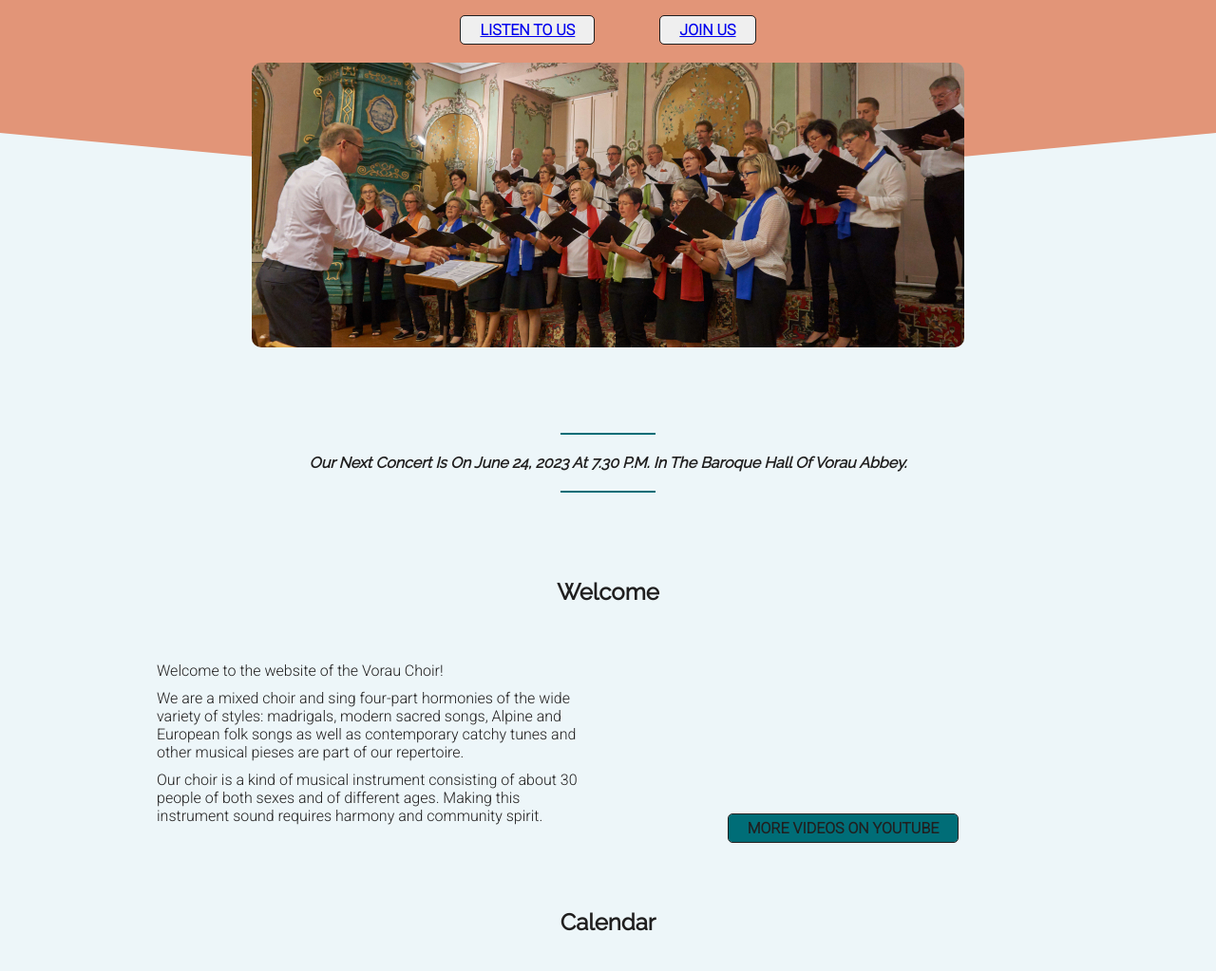
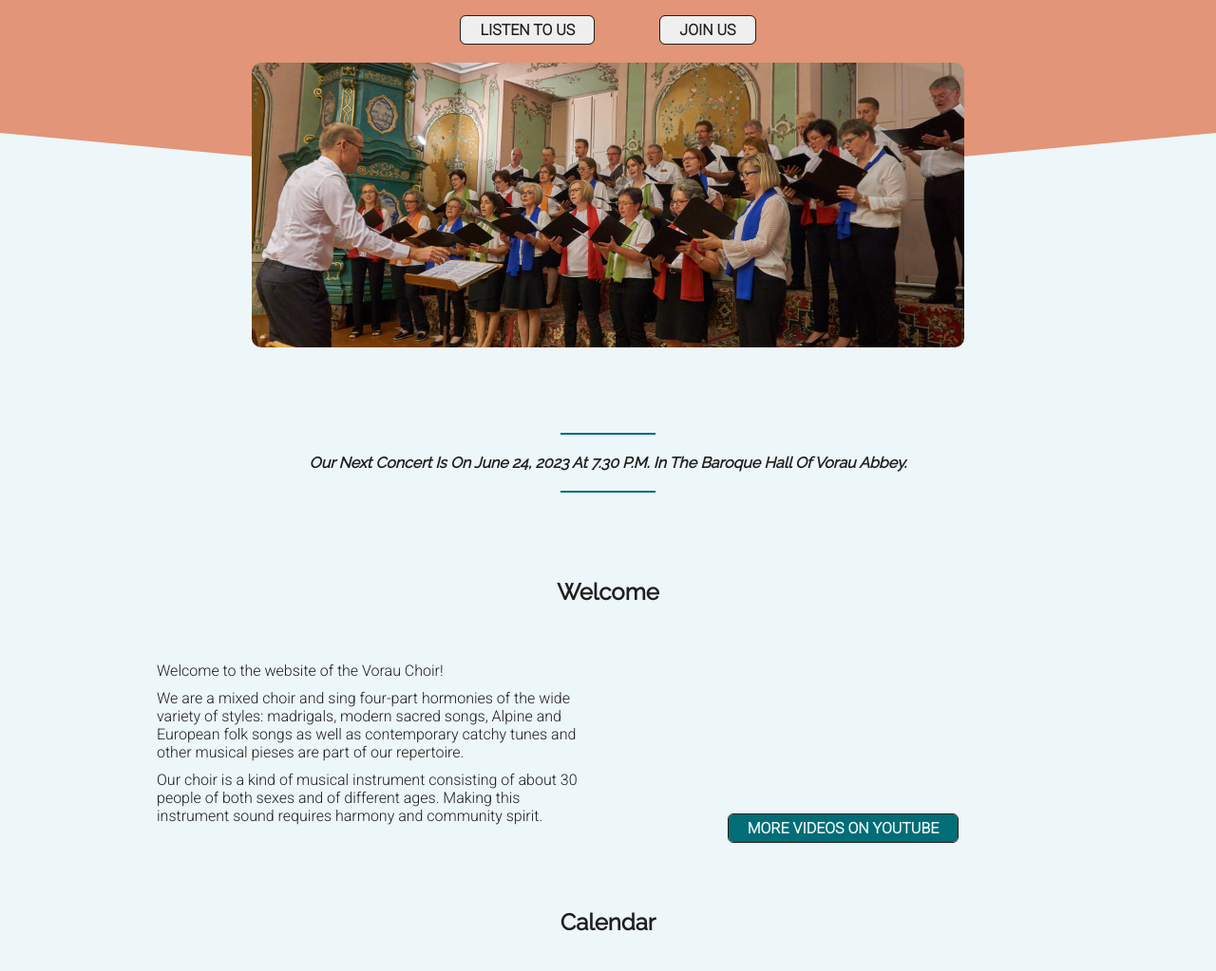
Before and after one commit to brodsa/mgv-vorau, a plain HTML site: page index.html in a window 1280 px wide. Shown: the part 260-1283 px from the top of the page at 95% size. Drawn offline with Linux system fonts and the light colour scheme; grey boxes are pictures that could not be loaded.

Commit message:
style: change the style of buttons slightly

```diff
--- a/assets/css/style.css
+++ b/assets/css/style.css
@@ -40,7 +40,7 @@ h1, h2, h3, h4 {
 
 .button{
     padding: 5px 20px;
-    border-radius: 4px;
+    border-radius: 5px;
     font-family: inherit;
     font-size: 100%;
     color: var(--black);
@@ -75,6 +75,10 @@ h1, h2, h3, h4 {
     text-decoration: none;
     color: var(--black);
     cursor: pointer;
+}
+
+.link--white{
+    color:var(--white)
 }
 
 .link:hover{
--- a/index.html
+++ b/index.html
@@ -61,13 +61,13 @@
                     </div>
                     <div class="hero__buttons">
                         <button class="button button-primary">
-                            <a href="https://www.youtube.com/@peterfilzmoser4690/videos" target="_blank" rel="noopener" aria-label="Listen to us on our Youtube channel.">
+                            <a class="link" href="https://www.youtube.com/@peterfilzmoser4690/videos" target="_blank" rel="noopener" aria-label="Listen to us on our Youtube channel.">
                                 Listen to us
                             </a>
                         </button>
 
                         <button class="button button-primary">
-                            <a href="#contact">
+                            <a class="link" href="#contact">
                                 Join us
                             </a>
                         </button>
@@ -112,7 +112,7 @@
                     </iframe>
 
                     <button class="button button-secondary">
-                        <a href="https://www.youtube.com/@peterfilzmoser4690/videos" class="link" target="_blank" rel="noopener" aria-label="Listen to us on our Youtube channel.">
+                        <a href="https://www.youtube.com/@peterfilzmoser4690/videos" class="link link--white" target="_blank" rel="noopener" aria-label="Listen to us on our Youtube channel.">
                             More videos on Youtube
                         </a>
                     </button>
```
